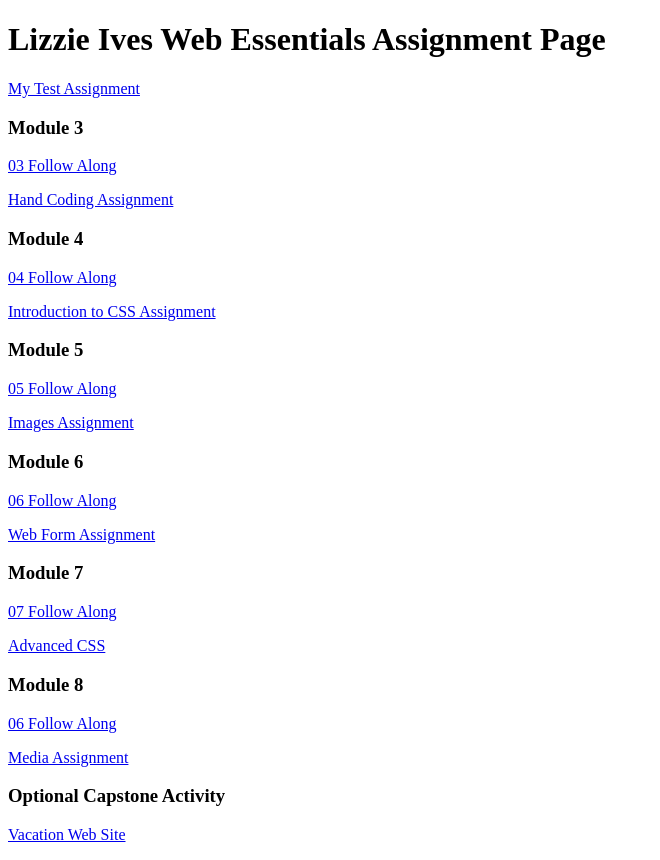
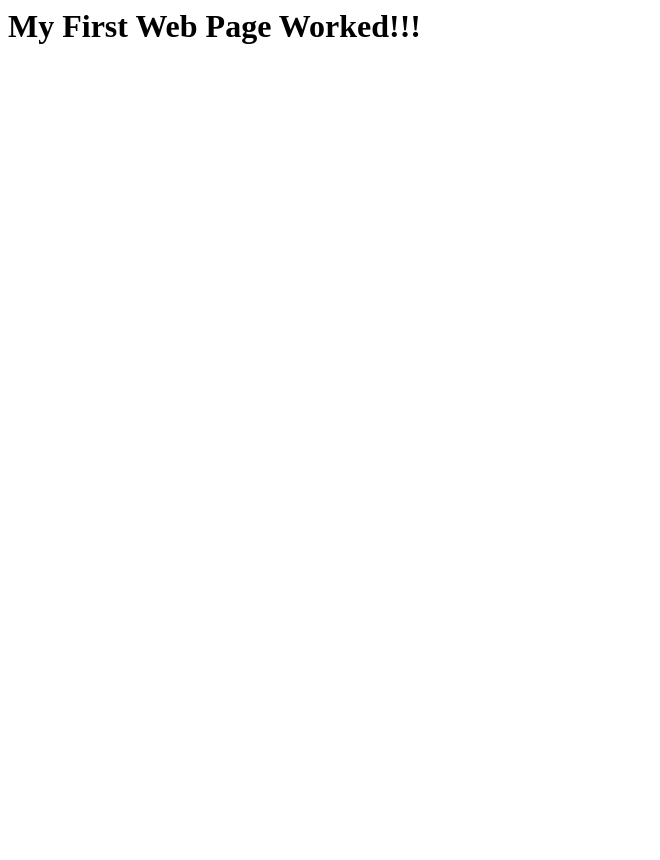
Before and after one commit to lizzieives/dwdd1600, a plain HTML site: page index.html in a window 1280 px wide. Shown: the whole page, without its empty margins (0-660 px from the left). After the commit the page ends 800 px from the top, so only its background shows below. Drawn offline with Linux system fonts and the light colour scheme.

Commit message:
Test Assignment

```diff
--- a/index.html
+++ b/index.html
@@ -1,39 +1,7 @@
-<!DOCTYPE html>
-<html lang="en">
-	<head>
-		<meta charset="UTF-8">
-		<meta name="viewport" content="width=device-width, initial-scale=1.0">
-		<title>dwdd 1600 assignment list page</title>
-	</head>
-	<body>
-		<h1>Lizzie Ives Web Essentials Assignment Page</h1>
-		<p><a href="01test">My Test Assignment</a></p>
-
-		<h3>Module 3</h3>
-		<p><a href="03follow-along">03 Follow Along</a></p>
-		<p><a href="03hand-coding">Hand Coding Assignment</a></p>
-
-		<h3>Module 4</h3>
-		<p><a href="04follow-along">04 Follow Along</a></p>
-		<p><a href="04intro-css">Introduction to CSS Assignment</a></p>
-
-		<h3>Module 5</h3>
-		<p><a href="05follow-along">05 Follow Along</a></p>
-		<p><a href="05images">Images Assignment</a></p>
-
-		<h3>Module 6</h3>
-		<p><a href="06follow-along">06 Follow Along</a></p>
-		<p><a href="06form">Web Form Assignment</a></p>
-
-		<h3>Module 7</h3>
-		<p><a href="07follow-along">07 Follow Along</a></p>
-		<p><a href="07advanced-css">Advanced CSS</a></p>
-
-		<h3>Module 8</h3>
-		<p><a href="08follow-along">06 Follow Along</a></p>
-		<p><a href="08media">Media Assignment</a></p>
-
-		<h3>Optional Capstone Activity</h3>
-		<p><a href="vacation">Vacation Web Site</a></p>
-	</body>
+<html>
+    <head>
+    </head>
+    <body>
+    <h1>My First Web Page Worked!!!</h1>
+    </body>
 </html>
```
